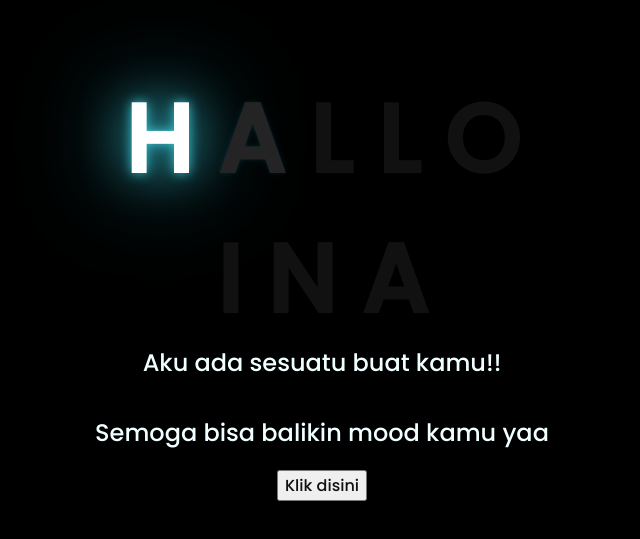
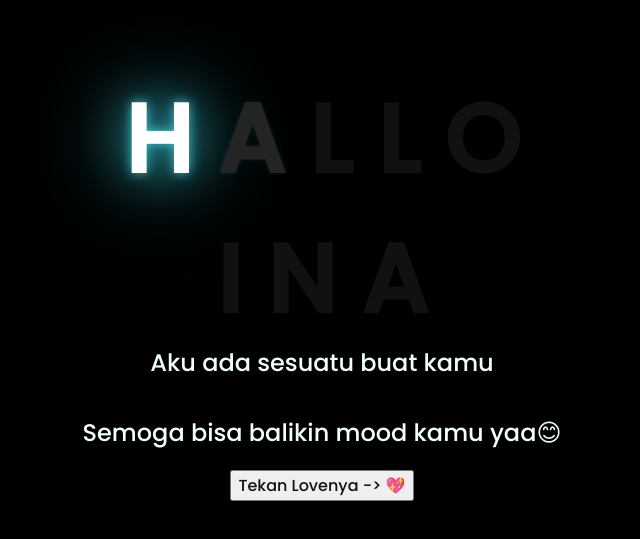
Before and after one commit to IndraDevlop/Gift4you, a plain HTML site: page index.html in a window 1280 px wide. Shown: the part 105-644 px from the top of the page, without its empty margins (326-966 px from the left). Drawn offline with Linux system fonts and the light colour scheme.

Commit message:
index.html

```diff
--- a/index.html
+++ b/index.html
@@ -22,13 +22,13 @@
         <span>A</span>
     </div>
     <div class="description" style="text-align: center;">
-        <span>Aku ada sesuatu buat kamu!!</span>
+        <span>Aku ada sesuatu buat kamu</span>
         <br></br>
-        <span>Semoga bisa balikin mood kamu yaa</span>
+        <span>Semoga bisa balikin mood kamu yaa😊</span>
     </div>
     <div class="button">
         <button>
-            <a href="flower.html">Klik disini</a>
+            <a href="flower.html">Tekan Lovenya -> 💖</a>
         </button>
 
     </div>
```
